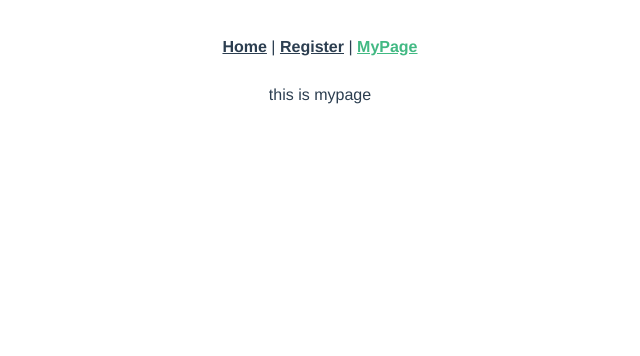
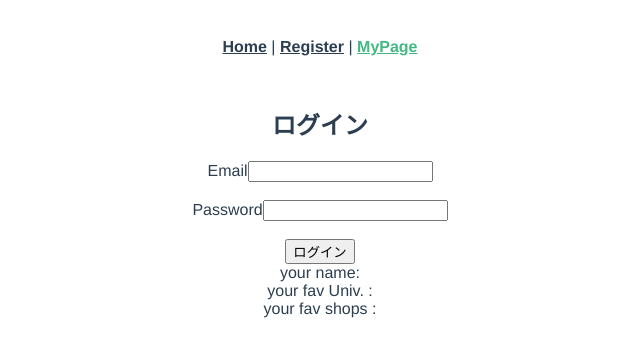
Before and after one commit to webex14-team-5/original-team-app, a Vue app: page /myPage in a window 1280 px wide. Shown: the top 356 px of the page, without its empty margins (320-960 px from the left). Built offline with nearby package versions, Linux system fonts and the light colour scheme.

Commit message:
login情報を渡す

```diff
--- a/src/views/MyPage.vue
+++ b/src/views/MyPage.vue
@@ -1 +1,20 @@
-<template>this is mypage</template>
+<template>
+  <section>
+    <Login @loginUid="uid = $event" @userData="userData = $event" />
+  </section>
+  <section>
+    <div>your name: {{ UserName }}</div>
+    <div>your fav Univ. : {{ myUniversities }}</div>
+    <div>your fav shops : {{ starPost }}</div>
+  </section>
+</template>
+
+<script>
+import Login from "@/components/LoginComponents.vue"
+
+export default {
+  components: {
+    Login,
+  },
+}
+</script>
--- a/src/views/RegisterView.vue
+++ b/src/views/RegisterView.vue
@@ -10,7 +10,7 @@
     <label for="userName">User Name</label>
     <input id="userName" type="userName" v-model="userName" />
     <br /><br />
-    <label for="university">University</label>
+    <label for="university">University Ctrlで複数選択</label>
     <select id="university" name="university" v-model="university" multiple>
       <option value="U_tokyo">東京大学</option>
       <option value="U_kyoto">京都大学</option>
```
Also changed, not shown: src/components/MyPageComponents.vue (added, +22 -0 lines).
